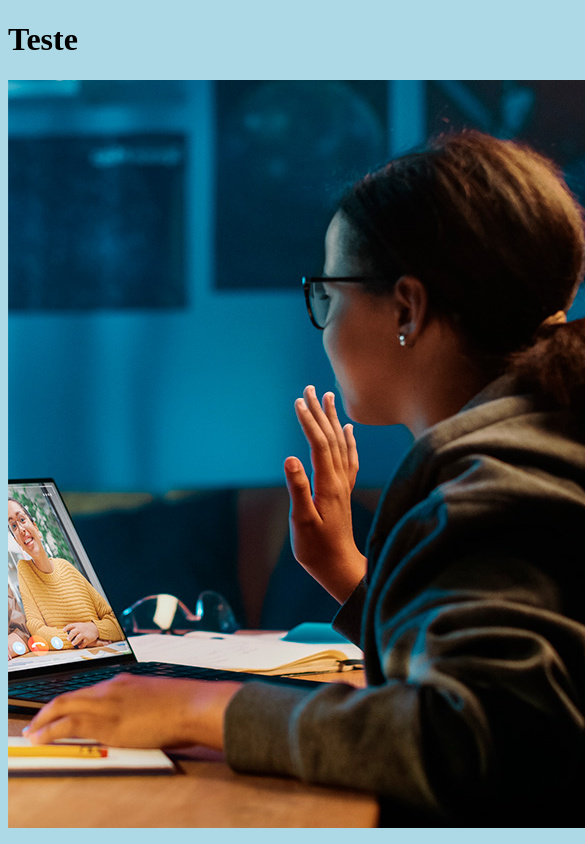
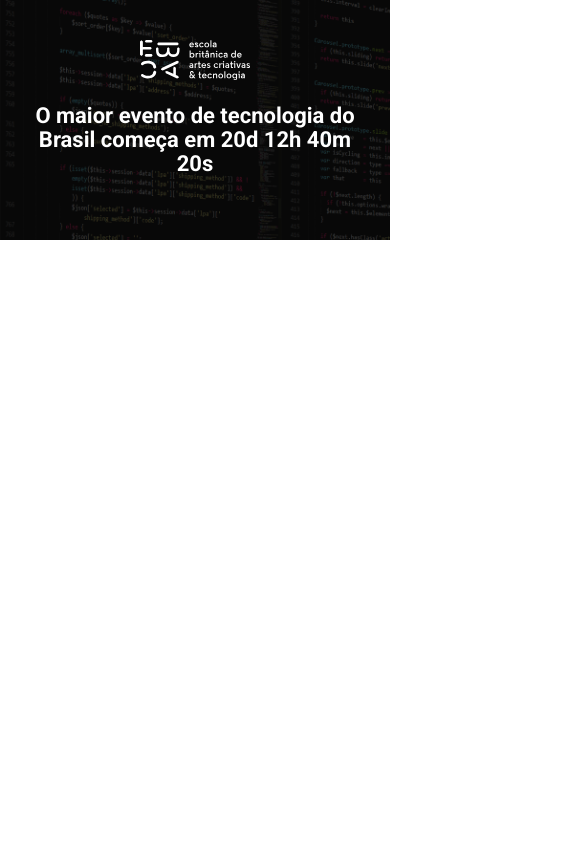
Before and after one commit to AsrielDreemurrGM/EBAC_Talks, a website built with Parcel: page src/index.html in a window 390 px wide. Shown: the top 844 px of the page, 585 px wide, since content can reach past the window. Built offline with nearby package versions, Linux system fonts and the light colour scheme.

Commit message:
Criado Hero
- Adicionado Fonte Roboto Via Google Fonts;
- Criado Arquivo SCSS Para o Hero;
- Configurado Display Responsivo;

```diff
--- a/src/index.html
+++ b/src/index.html
@@ -1,14 +1,21 @@
 <!DOCTYPE html>
-<html lang="en">
+<html lang="pt-BR">
 <head>
     <meta charset="UTF-8">
     <meta name="viewport" content="width=device-width, initial-scale=1.0">
-    <title>Document</title>
+    <title>EBAC Tech Talks</title>
     <link rel="stylesheet" href="./styles/main.scss">
-</head>
+    <link rel="preconnect" href="https://fonts.googleapis.com">
+    <link rel="preconnect" href="https://fonts.gstatic.com" crossorigin>
+    <link href="https://fonts.googleapis.com/css2?family=Roboto:wght@100;400;700;900&display=swap" rel="stylesheet">
 <body>
-    <h1>Teste</h1>
-    <img src="./images/backend.png" alt="">
+    <header class="hero">
+        <div class="container">
+            <img class="hero__logo" src="./images/ebac_logo.svg" alt="EBAC">
+            <p class="hero__text">O maior evento de tecnologia do Brasil começa em 20d 12h 40m 20s</p>
+        </div>
+    </header>
+
     <script src="./scripts/main.js"></script>
 </body>
 </html>
--- /dev/null
+++ b/src/styles/_hero.scss
@@ -0,0 +1,52 @@
+.hero {
+    padding-top: 64px;
+    padding-bottom: 100px;
+    background-image: url(../images/fundo.png);
+    background-repeat: no-repeat;
+    background-size: cover;
+    position: relative;
+
+    .container {
+        position: relative;
+    }
+
+    &::before {
+        position: absolute;
+        top: 0;
+        left: 0;
+        width: 100%;
+        height: 100%;
+        background-color: black;
+        opacity: 0.7;
+        content: "";
+    }
+
+    &__text {
+        line-height: 56px;
+        font-size: 40px;
+        font-weight: 700;
+        margin: 64px 0;
+        color: white;
+        text-align: center;
+    }
+
+    &__logo {
+        display: block;
+        margin: 0 auto;
+        height: 80px;
+    }
+
+    @media (max-width:640px) {
+        padding: 40px 0;
+
+        &__logo {
+            height: 40px;
+        }
+
+        &__text {
+            font-size: 22px;
+            line-height: 24px;
+            margin: 24px 0;
+        }
+    }
+}
--- a/src/styles/main.scss
+++ b/src/styles/main.scss
@@ -1,3 +1,23 @@
-body {
-    background-color: lightblue;
+@use "hero";
+
+* {
+    margin: 0;
+    padding: 0;
+    box-sizing: border-box;
+    font-family: Roboto, sans-serif;
+    color: white;
 }
+
+.container {
+    max-width: 960px;
+    width: 100%;
+    margin: 0 auto;
+
+    @media (max-width: 640px) {
+        max-width: 80%;
+    }
+
+    @media (max-width: 1024px) {
+        max-width: 90%;
+    }
+}
```
